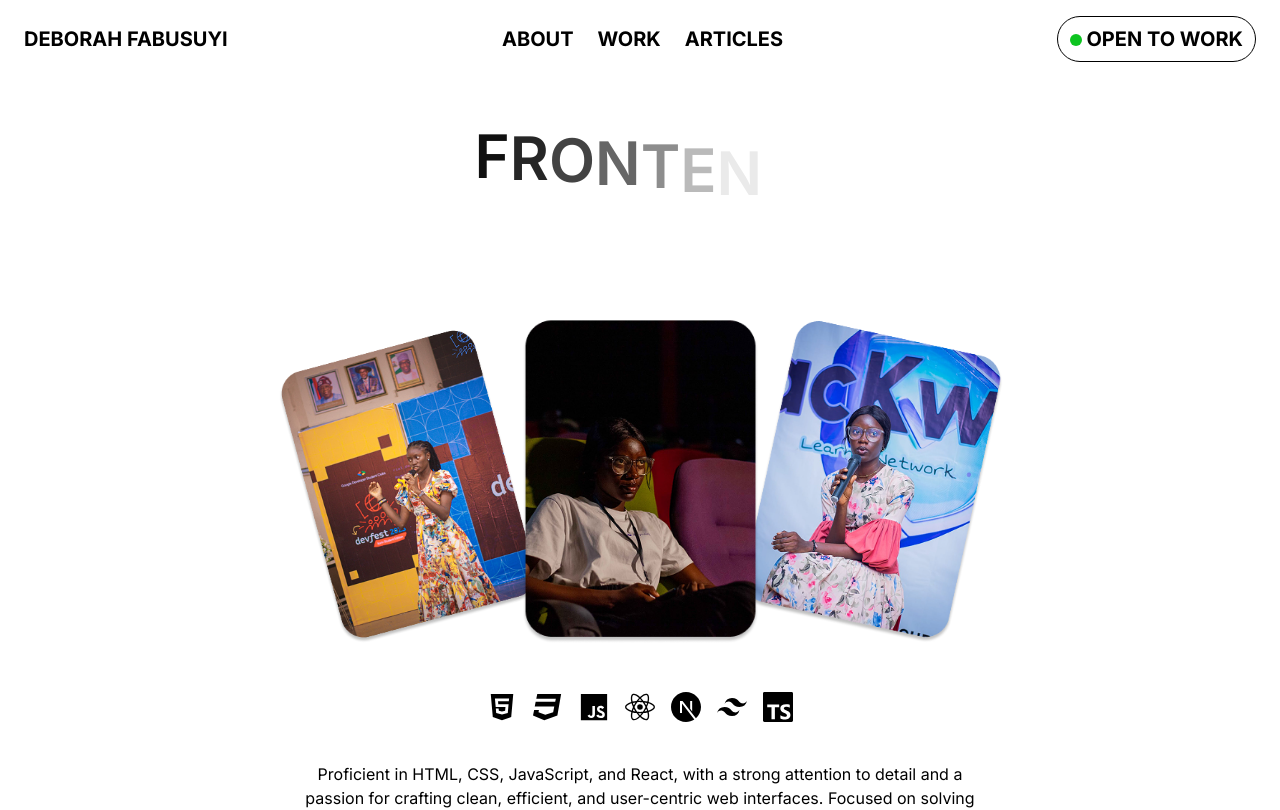
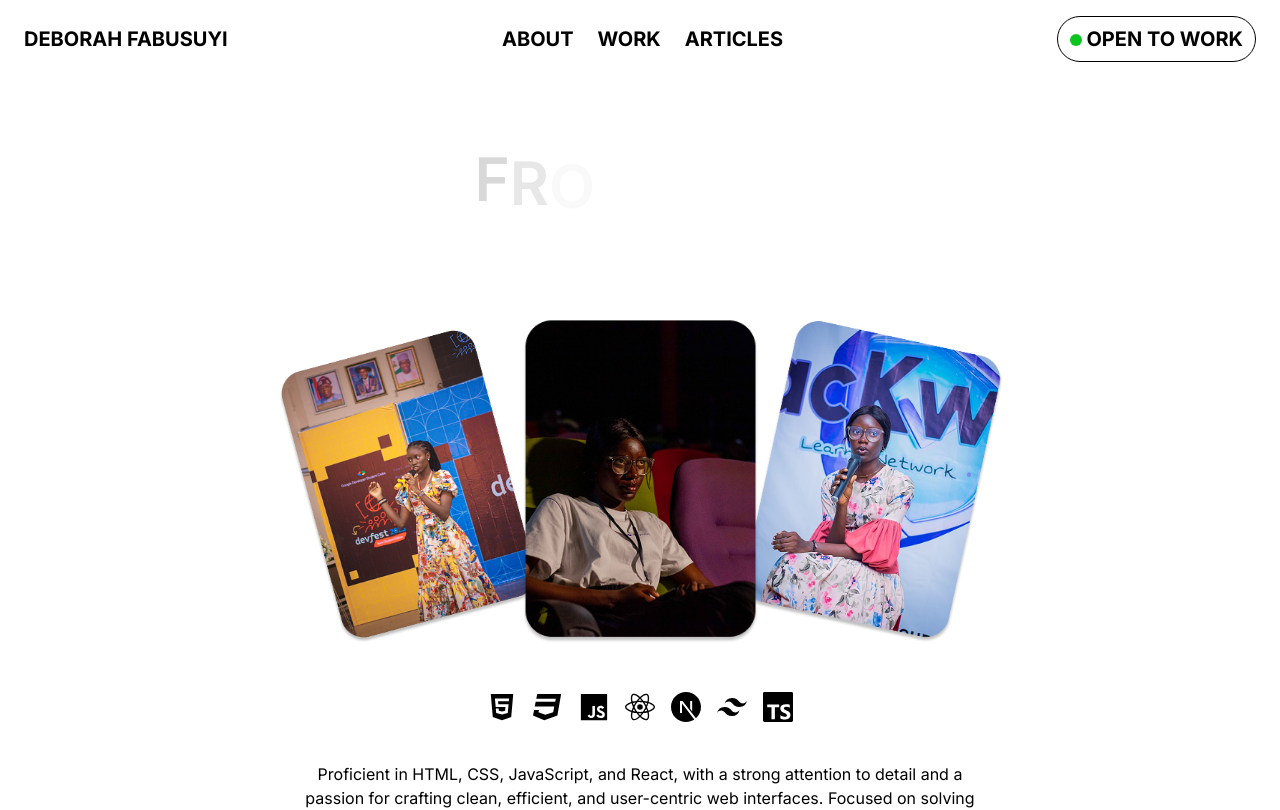
Before and after one commit to fabusuyi-deborah/deborah-fabusuyi, a Next.js app: page / in a window 1280 px wide. Shown: the top 810 px of the page. Built offline with nearby package versions, Linux system fonts and the light colour scheme.

Commit message:
fix:headline animation fix

```diff
--- a/src/components/sections/Hero.tsx
+++ b/src/components/sections/Hero.tsx
@@ -1,6 +1,6 @@
 "use client";
 
-import { motion, type Variants } from "framer-motion";
+import { motion, AnimatePresence, type Variants } from "framer-motion";
 import { useEffect, useState } from "react";
 import Image from "next/image";
 import { FaHtml5, FaCss3 } from "react-icons/fa";
@@ -13,30 +13,36 @@ import {
 } from "react-icons/si";
 
 // Letter animation
-const letterAnim: Variants = {
-  hidden: { opacity: 0, y: 20 },
-  visible: (i: number) => ({
-    opacity: 1,
-    y: 0,
-    transition: {
-      delay: i * 0.05,
-      duration: 0.4,
-    },
-  }),
-};
 
-function AnimatedLine({ text, delay = 0 }: { text: string; delay?: number }) {
+function AnimatedLine({
+  text,
+  delay = 0,
+}: {
+  text: string;
+  delay?: number;
+}) {
   return (
     <div className="flex justify-center flex-wrap">
       {text.split("").map((char, i) => (
         <motion.span
           key={`${text}-${i}`}
           custom={i}
-          variants={letterAnim}
+          variants={{
+            hidden: { opacity: 0, y: 20 },
+            visible: (j: number) => ({
+              opacity: 1,
+              y: 0,
+              transition: {
+                delay: delay / 1000 + j * 0.05,
+                duration: 0.4,
+              },
+            }),
+          }}
           initial="hidden"
           animate="visible"
           className="inline-block"
-          style={{ transitionDelay: `${delay / 1000}s` }}
+          style={{
+          }}
         >
           {char === " " ? "\u00A0" : char}
         </motion.span>
@@ -110,10 +116,35 @@ export default function Hero() {
   return (
     <section className="flex items-center justify-center text-center mt-10 mx-auto px-4">
       <div>
-        {/* Animated headline */}
+        {/* Animated headline with buttery AnimatePresence */}
         <h1 className="text-5xl md:text-6xl font-semibold leading-tight h-[150px] space-y-2">
-          {showLine1 && <AnimatedLine text={line1} />}
-          {showLine2 && <AnimatedLine text={line2} delay={500} />}
+          <AnimatePresence mode="wait">
+            {showLine1 && (
+              <motion.div
+                key={`line1-${line1}`}
+                initial={{ opacity: 0, y: 20 }}
+                animate={{ opacity: 1, y: 0 }}
+                exit={{ opacity: 0, y: -20 }}
+                transition={{ duration: 0.5, ease: "easeOut" }}
+              >
+                <AnimatedLine text={line1} />
+              </motion.div>
+            )}
+          </AnimatePresence>
+
+          <AnimatePresence mode="wait">
+            {showLine2 && (
+              <motion.div
+                key={`line2-${line2}`}
+                initial={{ opacity: 0, y: 20 }}
+                animate={{ opacity: 1, y: 0 }}
+                exit={{ opacity: 0, y: -20 }}
+                transition={{ duration: 0.5, ease: "easeOut" }}
+              >
+                <AnimatedLine text={line2} delay={500} />
+              </motion.div>
+            )}
+          </AnimatePresence>
         </h1>
 
         {/* Images with load animation */}
```
